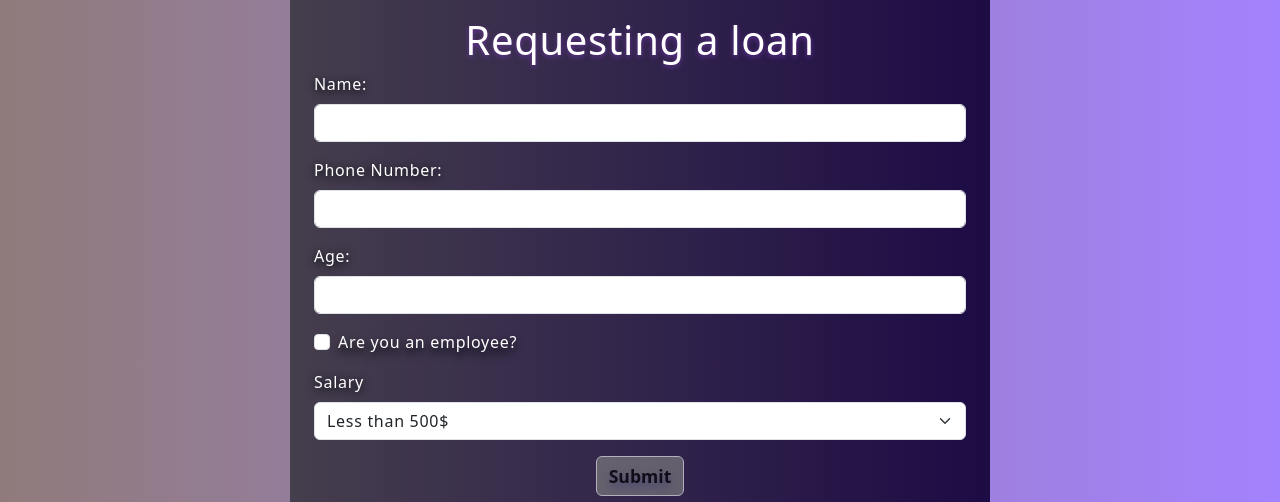
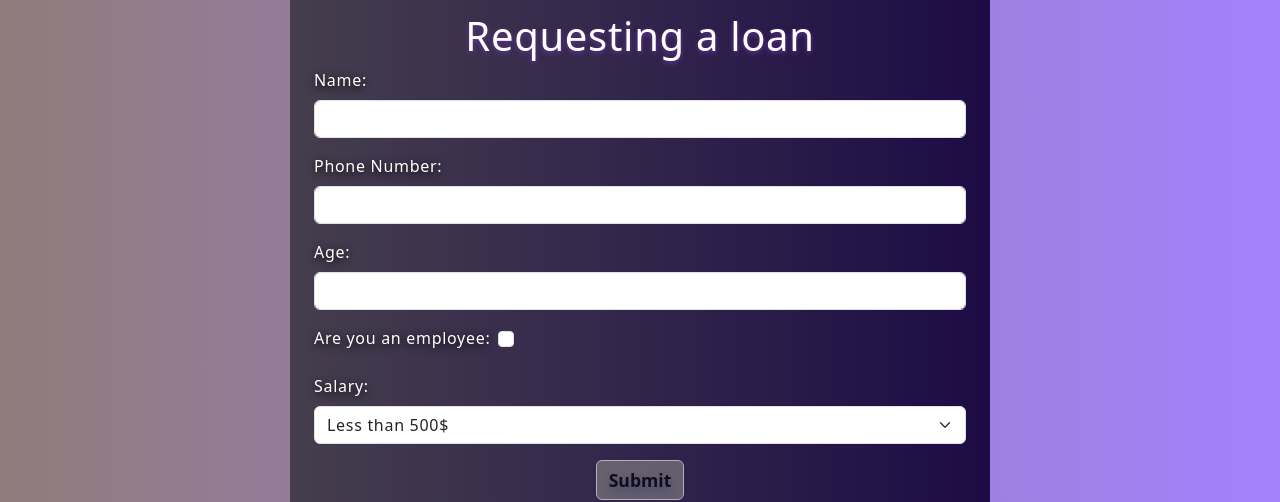
Before and after one commit to ahmadmaqshati/loan-form-, a React (Vite) app: page / in a window 1280 px wide. Shown: the part 144-646 px from the top of the page. Built offline with nearby package versions, Linux system fonts and the light colour scheme.

Commit message:
Creating an Independent Component For Field and Reusing It Multiple Times in the Loan Form

```diff
--- a/src/App.css
+++ b/src/App.css
@@ -70,13 +70,11 @@ h5 {
   font-weight: 700;
 }
 
-/* .modal-backdrop {
-  background-color: black !important
-} */
+.form-label {
+  margin-right: 8px;
 
-/*   // تحقق من جميع الحقول
-    if (!name || !phoneNumber || !age || !formInputs.salary) {
-      setErrorMessage('All fields are required');
-      handleOpenModal()
+}
 
-    } */
+.form-check-input {
+  margin-top: 5px !important;
+}
--- a/src/componants/LoanForm.jsx
+++ b/src/componants/LoanForm.jsx
@@ -1,6 +1,7 @@
 import { useState } from 'react';
 import 'bootstrap/dist/css/bootstrap.min.css';
 import FormModal from './FormModal';
+import MyInput from './MyInput';
 
 export default function LoanForm() {
   const [formInputs, setFormInputs] = useState({
@@ -30,8 +31,7 @@ export default function LoanForm() {
     }));
   }
 
-
-  // Handle form submission
+  //======= Handle form submission======//
   const handleSubmit = () => {
     setErrorMessage('');
     const { phoneNumber, age, name, salary, isEmployee } = formInputs;
@@ -44,12 +44,13 @@ export default function LoanForm() {
     }
 
     // Check phone number validity
-    else if (phoneNumber.length < 10) {
+    else if (isNaN(phoneNumber) || phoneNumber.length < 10) {
       error = 'Phone Number Format Is Incorrect'
     }
 
+
     // Check age
-    else if (age < 20 || age > 50) {
+    else if (isNaN(age) || age < 20 || age > 50) {
       error = 'The age is not allowed'
       console.log('age');
     }
@@ -65,86 +66,88 @@ export default function LoanForm() {
     handleOpenModal();
   };
 
+  function isSubmitDisabled() {
+    return (!formInputs.name || !formInputs.age || !formInputs.phoneNumber)
+  }
 
 
+  function handlePhoneInputChange(value) {
+    setFormInputs({ ...formInputs, phoneNumber: value })
+  }
 
+  function handleAgeInputChange(value) {
+    setFormInputs({ ...formInputs, age: value })
+  }
 
-  function isSubmitDisabled() {
-    return (!formInputs.name || !formInputs.age || !formInputs.phoneNumber)
+  function handleNameInputChange(value) {
+    setFormInputs({ ...formInputs, name: value })
+  }
+
+  function handleEmployeeInputChange(value) {
+    setFormInputs({ ...formInputs, isEmployee: value })
   }
 
   return (
     <div className='d-flex justify-content-center align-items-center vh-100'>
 
-      <form
-        onSubmit={(e) => {
-          e.preventDefault();
+      <form onSubmit={(e) => {
+        e.preventDefault()
       }}
         className='form text-white p-4 rounded'
         // Set the display to 90% and specify a maximum limit"
-        style={{ maxWidth: '700px', width: '90%' }}
-      >
+        style={{ maxWidth: '700px', width: '90%' }} >
+
         <h1 className='title'>Requesting a loan</h1>
 
-        {/* Name field */}
-        <div className="mb-3">
-          <label className="form-label">Name:</label>
-          <input
-            className="form-control"
-            value={formInputs.name}
-            onChange={handleChangingInputs}
-            name="name"
+        {/* UserName field */}
+        <MyInput value={formInputs.name}
+          handleChange={handleNameInputChange}
+          inputTitle='Name:'
+          inputName='name'
         />
-        </div>
 
         {/* Phone number field */}
-        <div className="mb-3">
-          <label className="form-label">Phone Number:</label>
-          <input
-            className="form-control"
-            value={formInputs.phoneNumber}
-            onChange={handleChangingInputs}
-            name="phoneNumber"
+        <MyInput value={formInputs.phoneNumber}
+          handleChange={handlePhoneInputChange}
+          inputTitle='Phone Number:'
+          inputName='phoneNumber'
         />
-        </div>
 
         {/* Age field */}
-        <div className="mb-3">
-          <label className="form-label">Age:</label>
-          <input
-            className="form-control"
-            value={formInputs.age}
-            onChange={handleChangingInputs}
-            name="age"
+        <MyInput value={formInputs.age}
+          handleChange={handleAgeInputChange}
+          inputTitle='Age:'
+          inputName='age'
         />
-        </div>
 
         {/* Checkbox field for employee status */}
-        <div className="mb-3 form-check">
-          <input
-            className="form-check-input"
-            type="checkbox"
-            checked={formInputs.isEmployee}
-            onChange={handleChangingInputs}
-            name="isEmployee"
+        <MyInput
+          type='checkbox'
+          value={formInputs.isEmployee}
+          handleChange={handleEmployeeInputChange}
+          inputTitle='Are you an employee:'
+          inputName='isEmployee'
         />
-          <label className="form-check-label">Are you an employee?</label>
-        </div>
 
         {/* Salary selection field */}
-        <div className="mb-3">
-          <label className="form-label">Salary</label>
-          <select
-            className="form-select"
+        <MyInput
+          type="select"
           value={formInputs.salary}
-            onChange={handleChangingInputs}
-            name="salary"
-          >
-            <option>Less than 500$</option>
-            <option>between 500$ and 2000$</option>
-            <option>above 2000$</option>
-          </select>
-        </div>
+          handleChange={(value) => setFormInputs({ ...formInputs, salary: value })}
+          inputTitle="Salary:"
+          inputName="salary"
+          options={[
+            { value: 'lessThan500', label: 'Less than 500$' },
+            { value: 'between500and2000', label: 'Between 500$ and 2000$' },
+            { value: 'above2000', label: 'Above 2000$' }
+          ]}
+        />
+
+
+
+
+
+
 
         {/* Submit button */}
         <div className='d-flex justify-content-center align-items-center'>
@@ -161,8 +164,7 @@ export default function LoanForm() {
       </form>
 
       <FormModal isModalOpen={isModalOpen} handleCloseModal={handleCloseModal}
-        errorMessage={errorMessage}
-      />
+        errorMessage={errorMessage} />
 
     </div>
   );
--- /dev/null
+++ b/src/componants/MyInput.jsx
@@ -0,0 +1,56 @@
+
+export default function MyInput({ value, handleChange, inputTitle, inputName, type, options }) {
+    return (
+        <div className="mb-3">
+            <label className="form-label">{inputTitle}</label>
+            {
+                type === 'checkbox' ?
+                    <input
+                        type="checkbox"
+                        className="form-check-input"
+                        checked={value}
+                        onChange={(e) => handleChange(e.target.checked)}
+                        name={inputName}
+                    />
+                    : type === 'select' ?
+                        <select
+                            className="form-select"
+                            value={value}
+                            onChange={(e) => handleChange(e.target.value)}
+                            name={inputName}
+                        >
+                            {options.map((option, index) => (
+                                <option key={index} value={option.value}>
+                                    {option.label}
+                                </option>
+                            ))}
+                        </select>
+                        : <input
+                            className="form-control"
+                            value={value}
+                            onChange={(e) => handleChange(e.target.value)}
+                            name={inputName}
+                        />
+
+            }
+
+        </div>
+    )
+}
+
+
+
+/*
+
+
+
+
+
+
+<input
+                    className="form-control"
+                    value={value}
+                    onChange={(e) => handleChange(e.target.value)}
+                    name={inputName}
+                />
+*/
```
Also changed, not shown: src/componants/sssssss.jsx (added, +85 -0 lines). Lines whose indentation alone changed are shown as unchanged.
